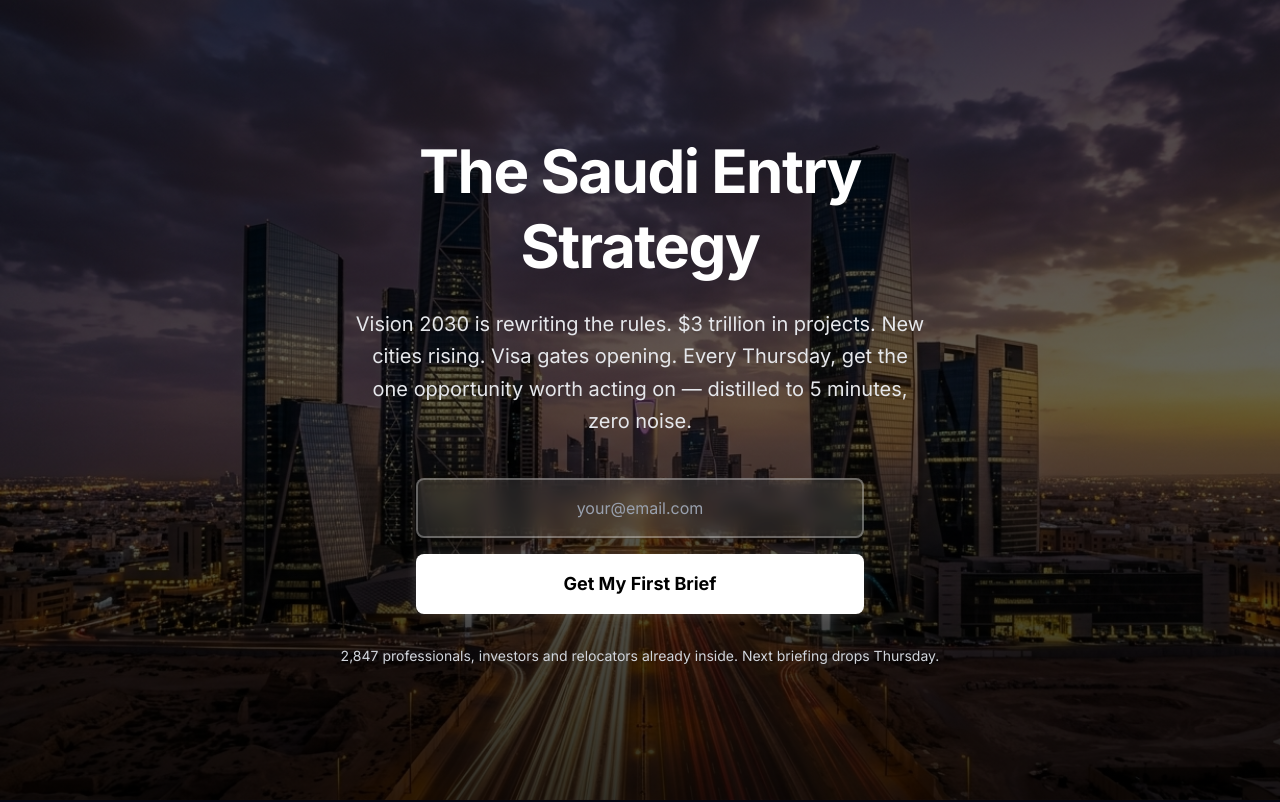
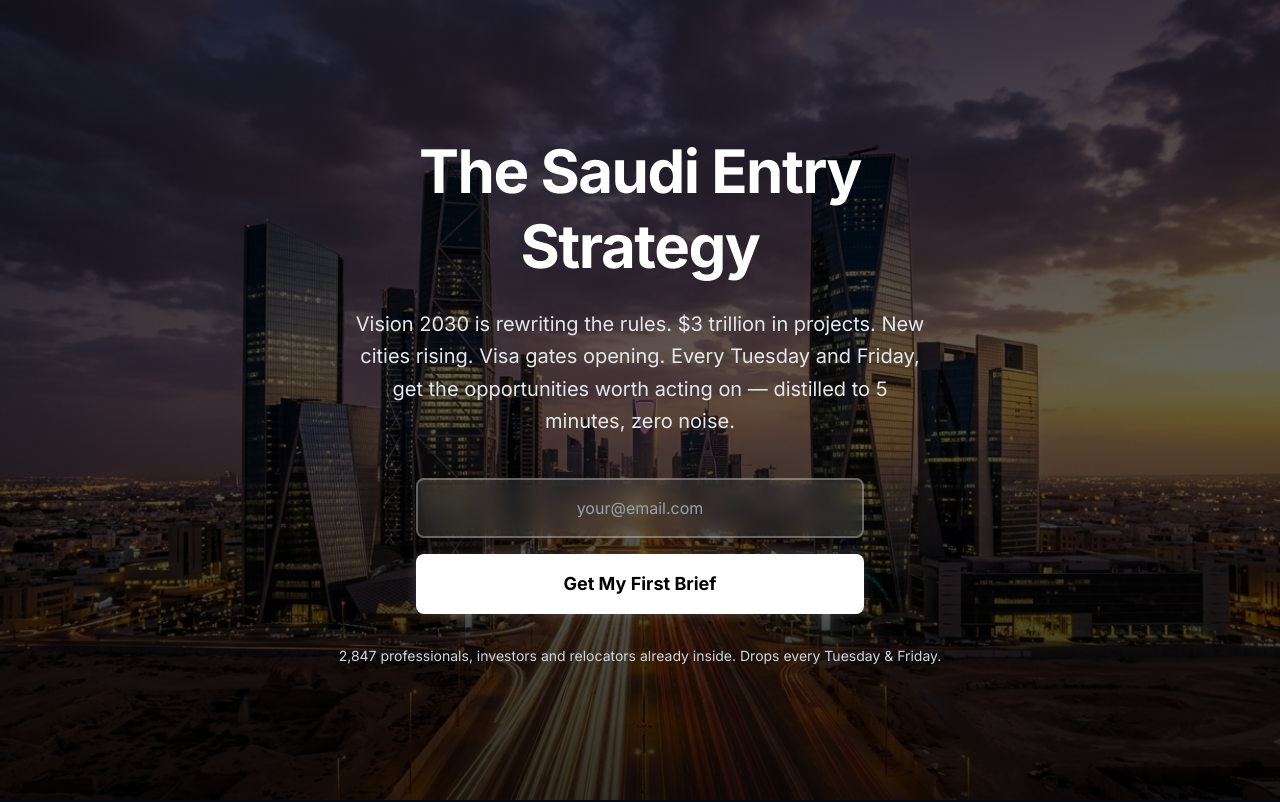
Before and after one commit to github4rslan/news-latter-subscriber, a Next.js app: page / in a window 1280 px wide. Shown: the top 802 px of the page. Built offline with nearby package versions, Linux system fonts and the light colour scheme.

Commit message:
Fix landing page copy to reflect twice-weekly schedule (Tue & Fri)

```diff
--- a/app/page.js
+++ b/app/page.js
@@ -76,7 +76,7 @@ export default function NewsletterLanding() {
           </h1>
 
           <p className="text-base sm:text-lg md:text-xl text-gray-200 leading-relaxed mb-8 sm:mb-10 max-w-xl mx-auto px-2 sm:px-0">
-            Vision 2030 is rewriting the rules. $3 trillion in projects. New cities rising. Visa gates opening. Every Thursday, get the one opportunity worth acting on — distilled to 5 minutes, zero noise.
+            Vision 2030 is rewriting the rules. $3 trillion in projects. New cities rising. Visa gates opening. Every Tuesday and Friday, get the opportunities worth acting on — distilled to 5 minutes, zero noise.
           </p>
 
           {/* Success Message */}
@@ -135,7 +135,7 @@ export default function NewsletterLanding() {
 
           {/* Social Proof */}
           <p className="text-gray-300 text-sm">
-            2,847 professionals, investors and relocators already inside. Next briefing drops Thursday.
+            2,847 professionals, investors and relocators already inside. Drops every Tuesday & Friday.
           </p>
         </div>
       </section>
```
